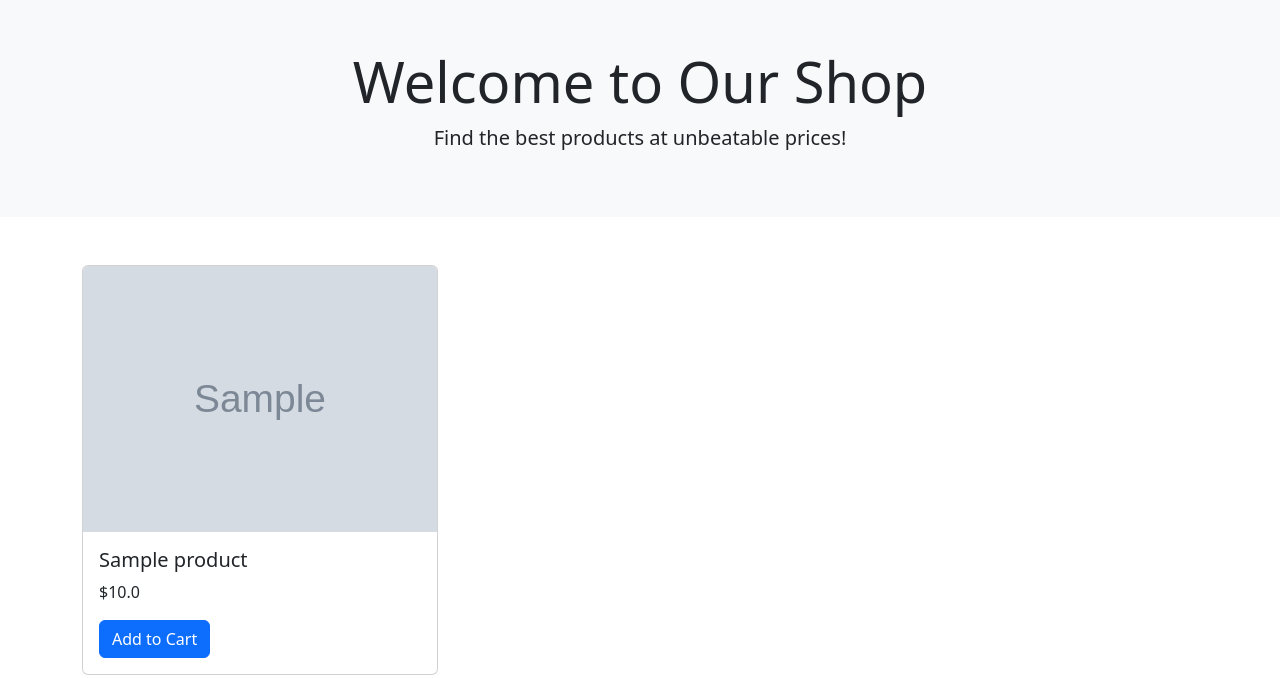
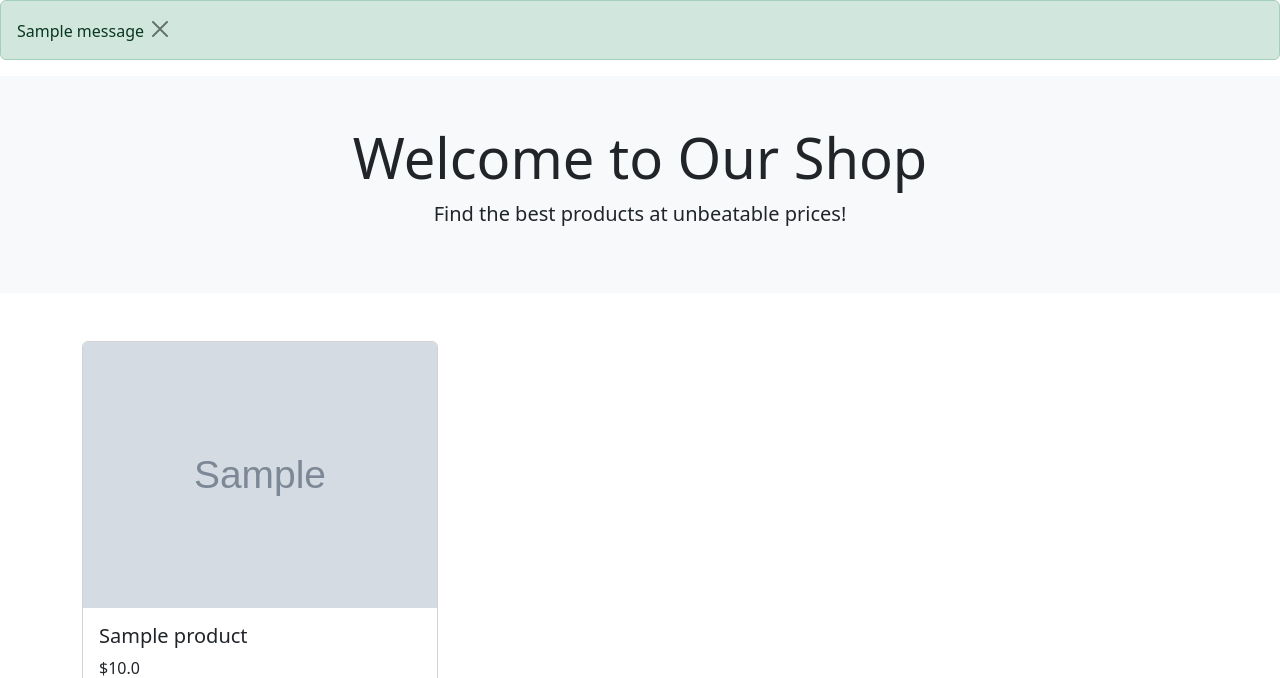
Before and after one commit to davit312/pybuy, a Flask app: page / in a window 1280 px wide. Shown: the part 56-734 px from the top of the page. Run offline with Flask 3, Linux system fonts and the light colour scheme; tables that the repository leaves empty hold one stand-in row (values such as "Sample post"); grey boxes marked "Sample" are stand-in pictures; one stand-in notice (Sample message) is shown.

Commit message:
add message

```diff
--- a/flaskr/templates/base.html
+++ b/flaskr/templates/base.html
@@ -45,6 +45,19 @@
     </div>
   </nav>
   {% endblock %}
+  {% with messages = get_flashed_messages(with_categories=true) %} {% if
+    messages %} {% for category, message in messages %} {% if category ==
+    'error' %}
+    <div class="alert alert-danger alter-dismissible fade show" role="alert">
+      {{ message }}
+      <button type="button" class="btn-close" style="float:right" data-bs-dismiss="alert"></button>
+    </div>
+    {% else %}
+    <div class="alert alert-success alter-dismissible fade show" role="alert">
+      {{ message }}
+      <button type="button" class="btn-close" data-bs-dismiss="alert"></button>
+    </div>
+    {% endif %} {% endfor %} {% endif %} {% endwith %}
 
   {% block content %}{% endblock %}
 
```
